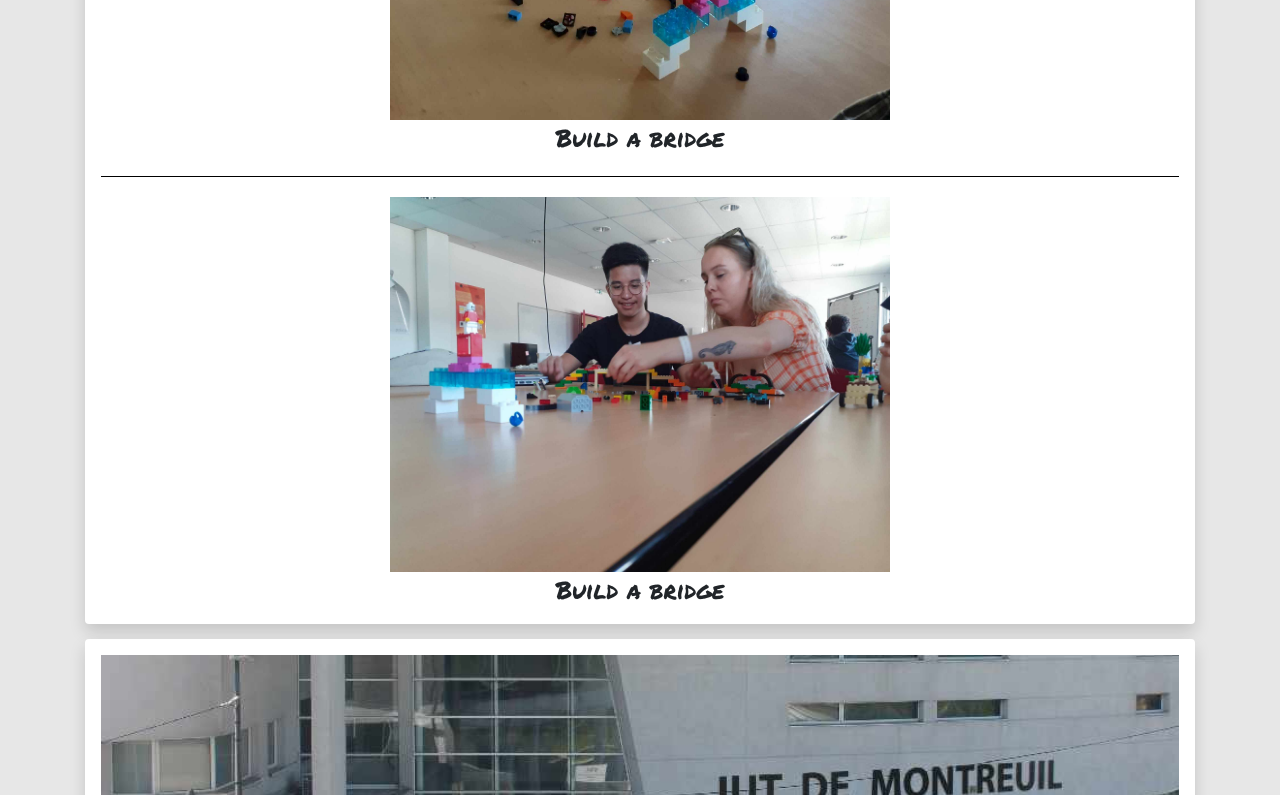
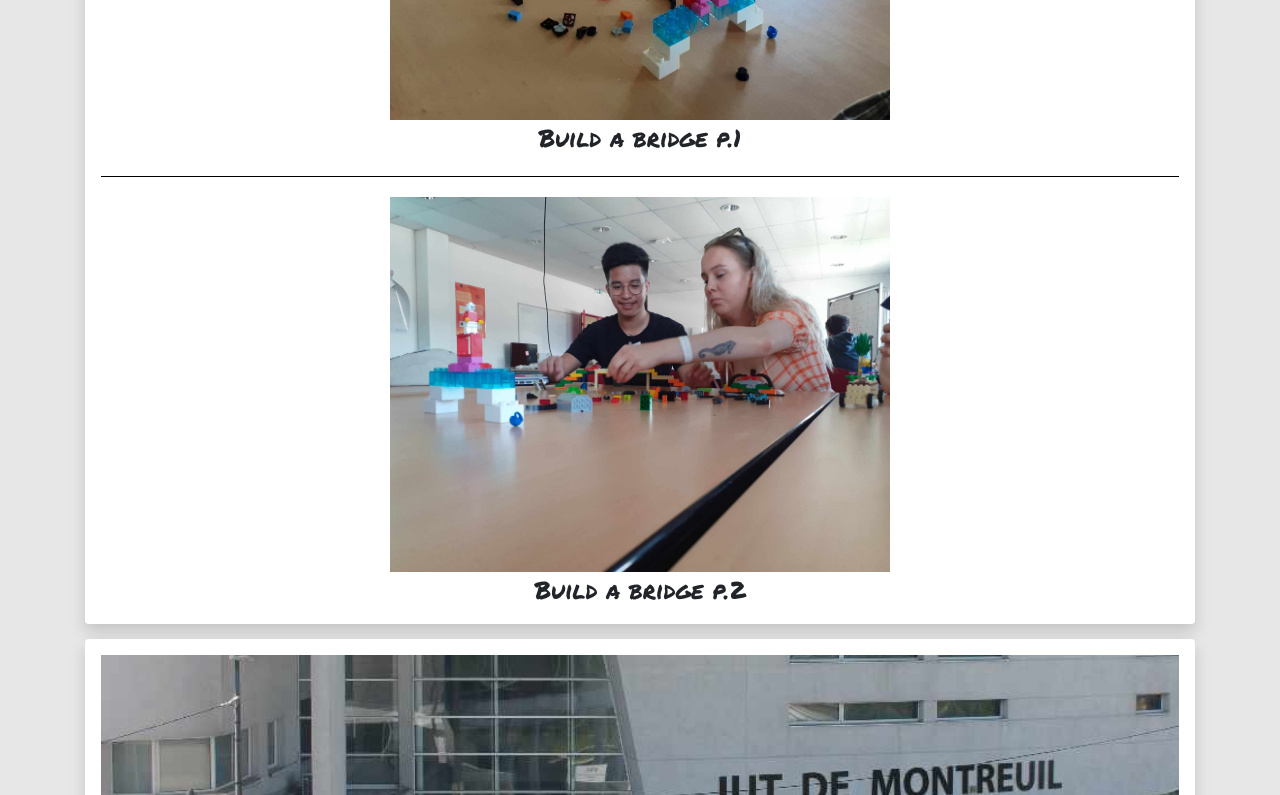
Before and after one commit to Dashstrom/website, a plain HTML site: page index.html in a window 1280 px wide. Shown: the part 1420-2215 px from the top of the page. Drawn offline with nearby package versions, Linux system fonts and the light colour scheme.

Commit message:
Fix image

```diff
--- a/index.html
+++ b/index.html
@@ -93,11 +93,11 @@
         </div>
         <figure>
           <img loading="lazy" src="img/photo/day1/1.jpg" alt="Build a bridge" />
-          <figcaption>Build a bridge</figcaption>
+          <figcaption>Build a bridge p.1</figcaption>
         </figure>
         <figure>
           <img loading="lazy" src="img/photo/day1/2.jpg" alt="Build a bridge" />
-          <figcaption>Build a bridge</figcaption>
+          <figcaption>Build a bridge p.2</figcaption>
         </figure>
       </section>
       <section class="row" id="day2">
@@ -240,7 +240,7 @@
         <figure>
           <img
             loading="lazy"
-            src="img/photo/day6/2.jpg"
+            src="img/photo/day6/4.jpg"
             alt="Graving the FabLab logo on plexiglass"
           />
           <figcaption>Graving the FabLab logo on plexiglass</figcaption>
```
